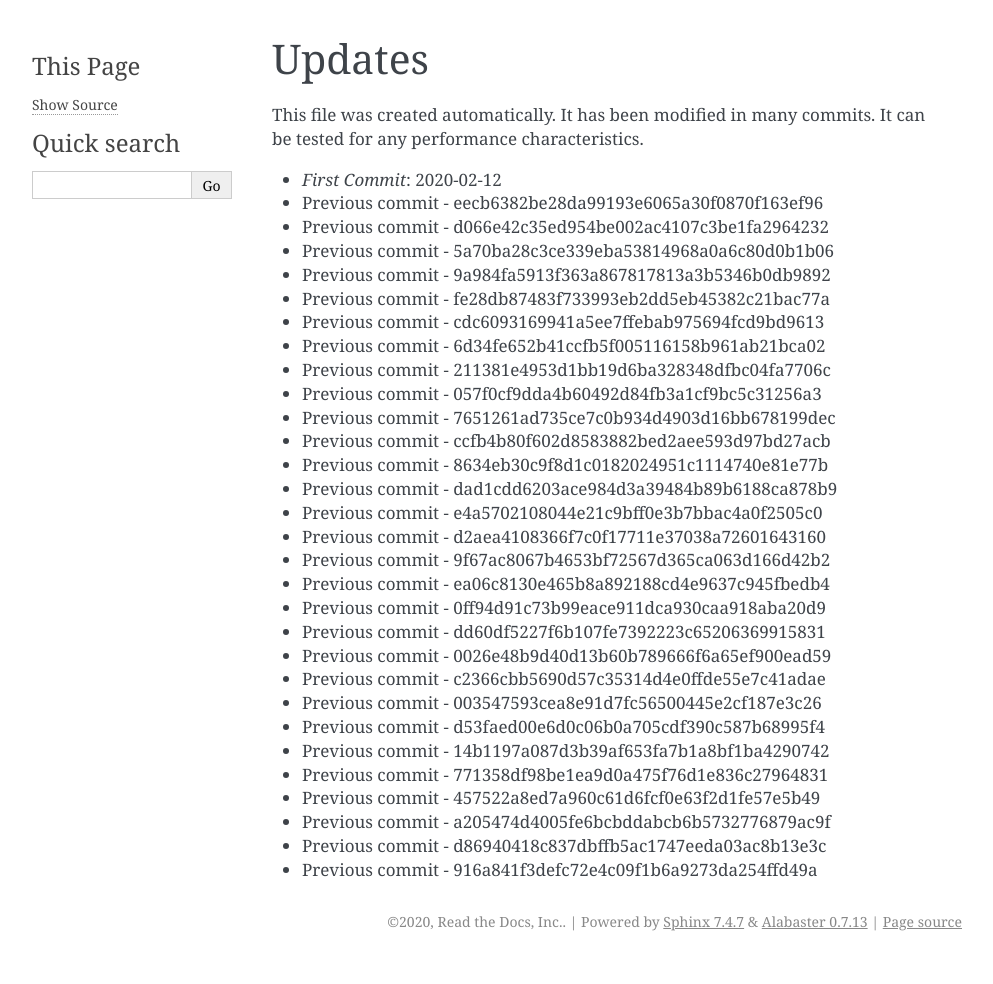
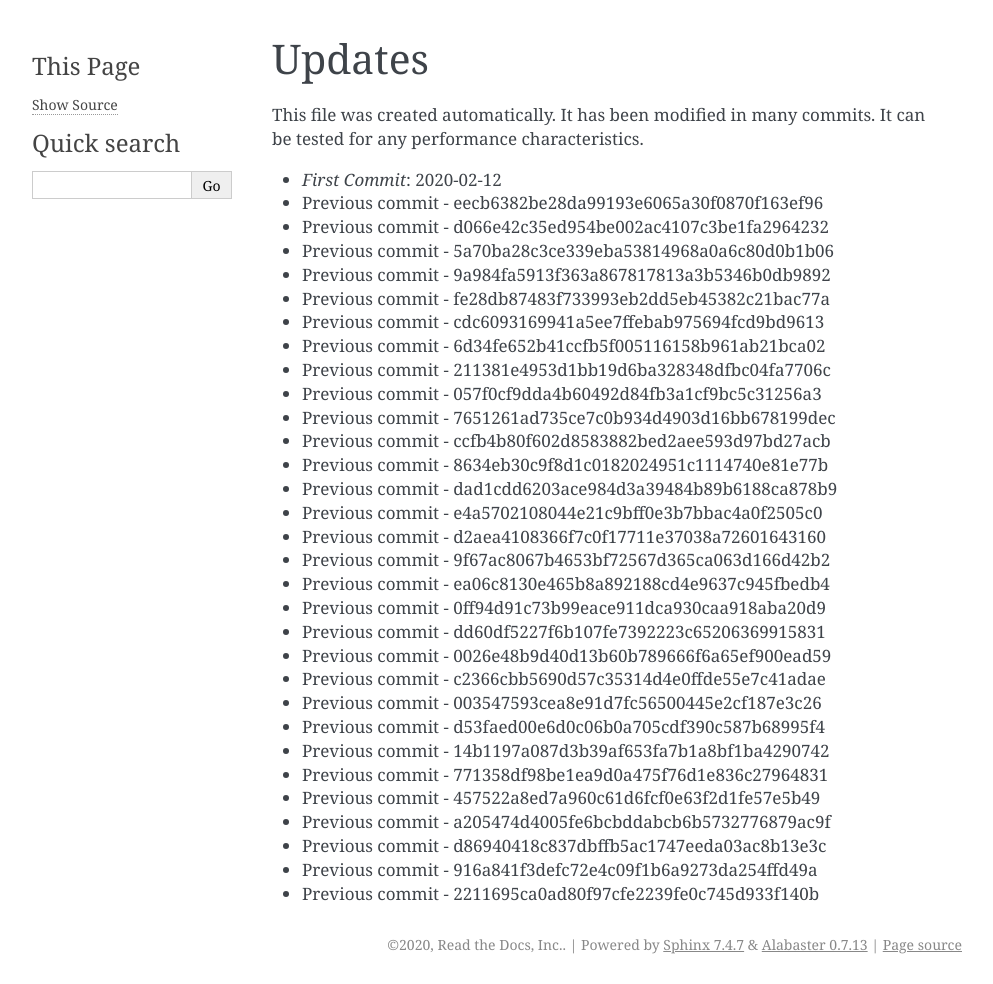
Before and after one commit to readthedocs/rtd-git-stresstest, a Sphinx documentation site: the page built from docs/updates.rst, in a window 1280 px wide. Shown: the whole page, without its empty margins (148-1141 px from the left). Built offline with Sphinx 7.4.7, drawn with Linux system fonts in a browser that asks for light colours; before the commit the page ends 961 px from its top, so only the background shows below that.

Commit message:
Generating commit from previous: 2211695ca0ad80f97cfe2239fe0c745d933f140b

```diff
--- a/docs/updates.rst
+++ b/docs/updates.rst
@@ -35,3 +35,4 @@ It can be tested for any performance characteristics.
 * Previous commit - a205474d4005fe6bcbddabcb6b5732776879ac9f
 * Previous commit - d86940418c837dbffb5ac1747eeda03ac8b13e3c
 * Previous commit - 916a841f3defc72e4c09f1b6a9273da254ffd49a
+* Previous commit - 2211695ca0ad80f97cfe2239fe0c745d933f140b
```
